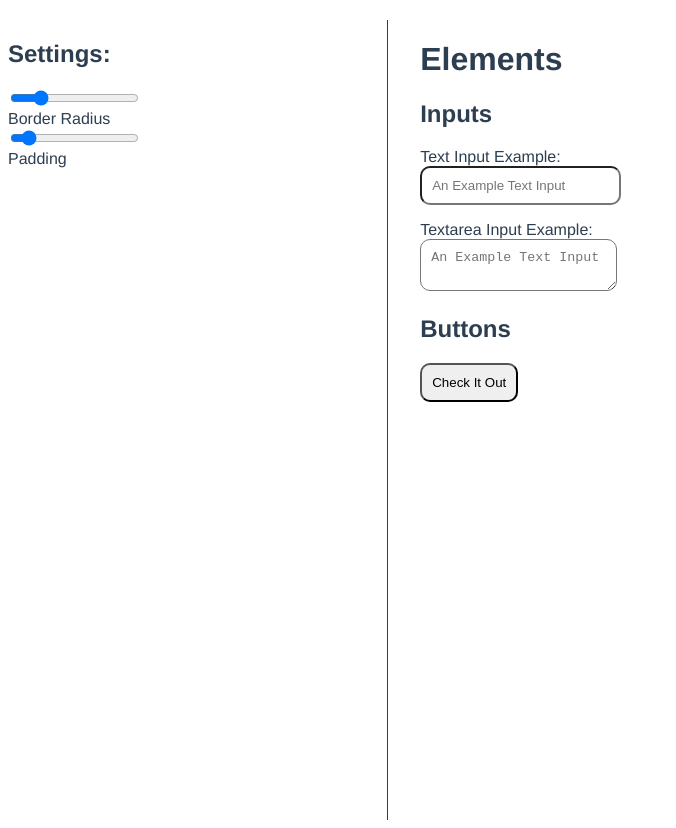
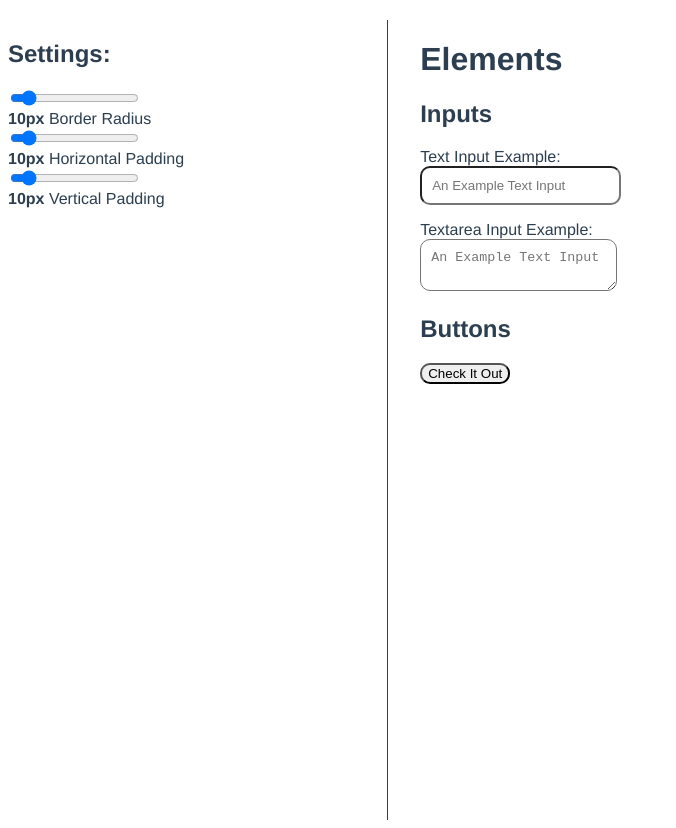
Before and after one commit to drinkingtheink/form-styler, a Vue app: page / in a window 1280 px wide. Shown: the whole page, without its empty margins (0-676 px from the left). Built offline with nearby package versions, Linux system fonts and the light colour scheme.

Commit message:
horizontal and vert padding for inputs

```diff
--- a/src/components/AppStage.vue
+++ b/src/components/AppStage.vue
@@ -9,21 +9,32 @@
         id="borderRadiusInput"
         name="borderRadiusInput"
         min="0"
-        max="50"
+        max="100"
         value="10"
       />
-      <label for="borderRadiusInput">Border Radius</label>
+      <label for="borderRadiusInput"><strong>{{ borderRadius }}px</strong> Border Radius</label>
 
       <input
-        @input="handleInputPaddingUpdate"
+        @input="handleInputHorPaddingUpdate"
         type="range"
-        id="borderRadiusInput"
-        name="borderRadiusInput"
+        id="horPaddingInput"
+        name="horPaddingInput"
         min="0"
         max="100"
         value="10"
       />
-      <label for="borderRadiusInput">Padding</label>
+      <label for="horPaddingInput"><strong>{{ inputHorPadding }}px</strong> Horizontal Padding</label>
+
+      <input
+        @input="handleInputVertPaddingUpdate"
+        type="range"
+        id="vertPaddingInput"
+        name="vertPaddingInput"
+        min="0"
+        max="100"
+        value="10"
+      />
+      <label for="vertPaddingInput"><strong>{{ inputVertPadding }}px</strong> Vertical Padding</label>
     </div>
 
     <div class="right-pane">
@@ -33,7 +44,8 @@
         :borderColor="borderColor"
         :borderRadius="borderRadius"
         :borderWidth="borderWidth"
-        :inputPadding="inputPadding"
+        :inputHorPadding="inputHorPadding"
+        :inputVertPadding="inputVertPadding"
       />
 
       <Buttons
@@ -64,15 +76,19 @@ export default {
       borderRadius: 10,
       borderWidth: 0,
       borderColor: 0,
-      inputPadding: 10,
+      inputHorPadding: 10,
+      inputVertPadding: 10,
     }
   },
   methods: {
     handleBorderRadiusUpdate(e) {
       this.borderRadius = e.target.value;
     },
-    handleInputPaddingUpdate(e) {
-      this.inputPadding = e.target.value;
+    handleInputHorPaddingUpdate(e) {
+      this.inputHorPadding = e.target.value;
+    },
+    handleInputVertPaddingUpdate(e) {
+      this.inputVertPadding = e.target.value;
     },
   }
 }
--- a/src/components/Inputs.vue
+++ b/src/components/Inputs.vue
@@ -31,13 +31,14 @@ export default {
     borderRadius: String,
     borderWidth: String,
     borderColor: String,
-    inputPadding: String,
+    inputHorPadding: String,
+    inputVertPadding: String,
   },
   computed: {
       inputStyles() {
           return {
               'borderRadius': `${this.borderRadius}px`,
-              'padding': `${this.inputPadding}px`,
+              'padding': `${this.inputVertPadding}px ${this.inputHorPadding}px`,
           }
       }
   }
```
